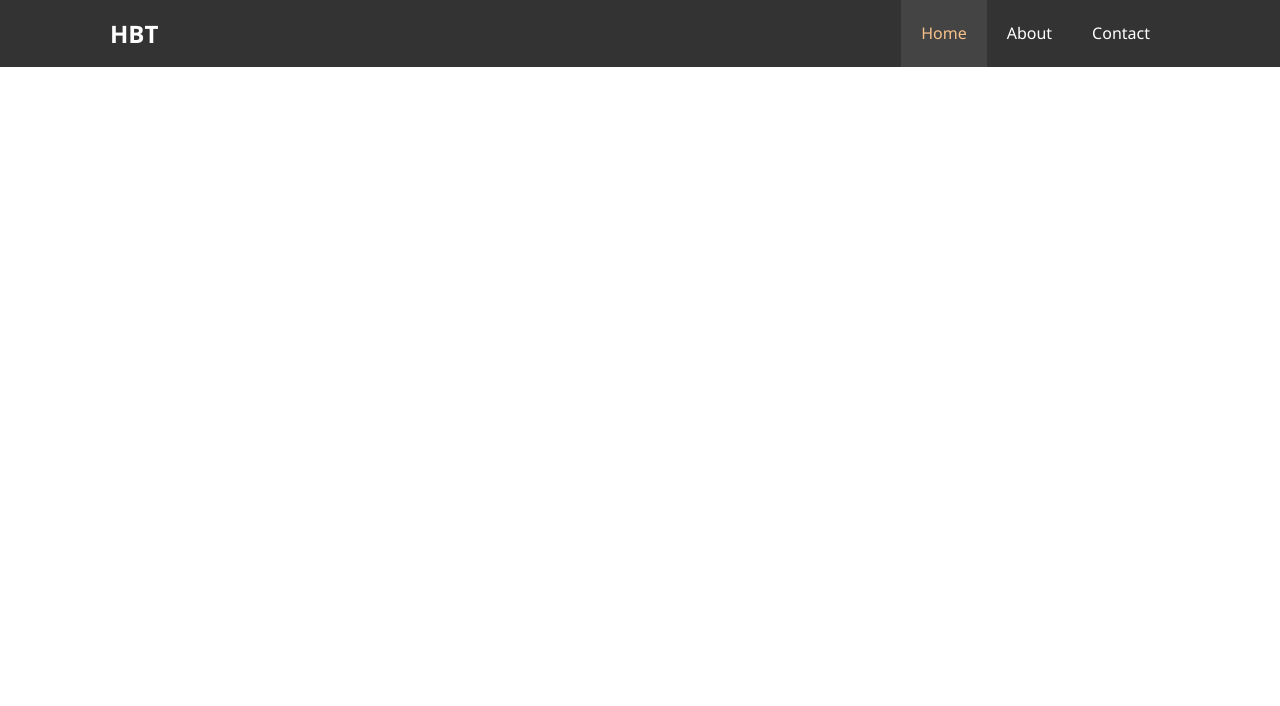
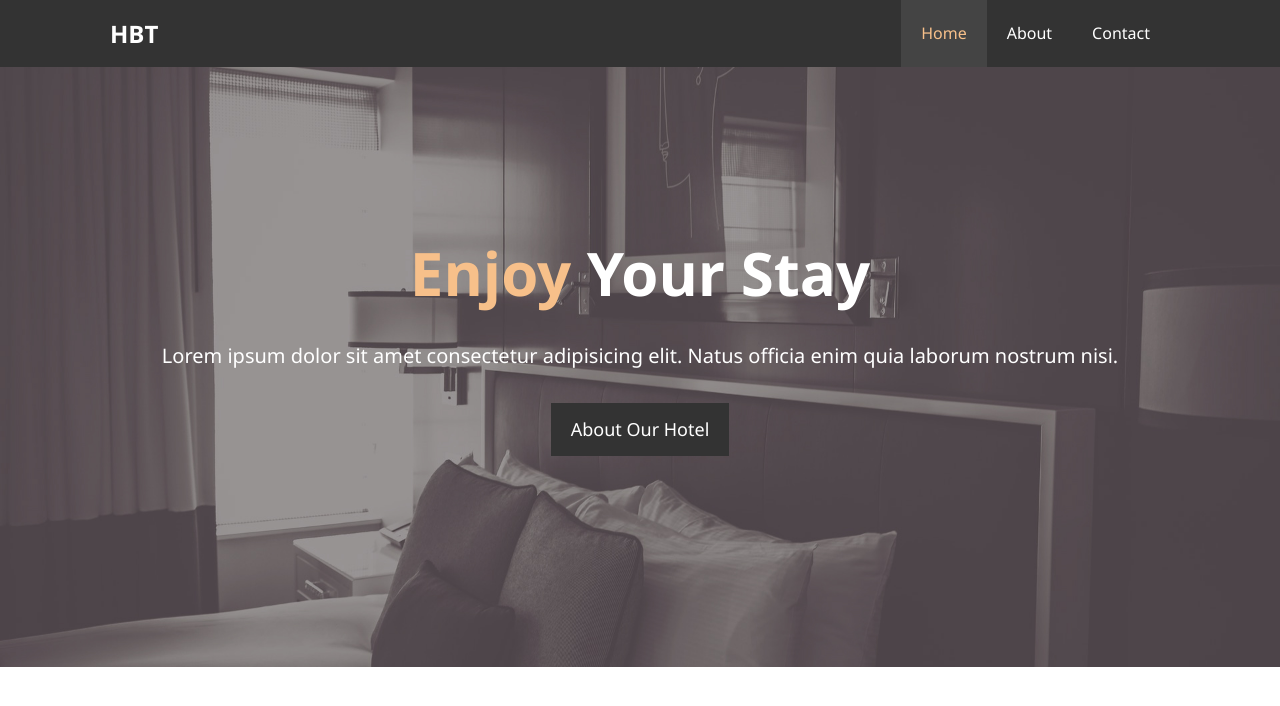
Before and after one commit to midwestdevtech/hotel_website, a plain HTML site: page index.html in a window 1280 px wide. Drawn offline with Linux system fonts and the light colour scheme.

Commit message:
Showcase

```diff
--- a/css/style.css
+++ b/css/style.css
@@ -30,6 +30,29 @@ p {
   max-width: 1100px;
   overflow: auto;
   padding: 0 20px;
+}
+
+.text-primary {
+  color: #f7c08a;
+}
+
+.lead {
+  font-size: 20px;
+}
+
+.btn {
+  display: inline-block;
+  font-size: 18px;
+  color: #fff;
+  background: #333;
+  padding: 13px 20px;
+  border: none;
+  cursor: pointer;
+}
+
+.btn:hover {
+  background: #f7c08a;
+  color: #333;
 }
 
 /* Navbar */
@@ -68,3 +91,25 @@ p {
   background: #444;
   color: #f7c08a;
 }
+
+/* Showcase */
+#showcase {
+  background: url('../img/showcase.jpg') no-repeat center center/cover;
+  height: 600px;
+}
+
+#showcase .showcase-content {
+  color: #fff;
+  text-align: center;
+  padding-top: 170px;
+}
+
+#showcase .showcase-content h1 {
+  font-size: 60px;
+  line-height: 1.2em;
+}
+
+#showcase .showcase-content p {
+  padding-bottom: 20px;
+  line-height: 1.7em;
+}
--- a/index.html
+++ b/index.html
@@ -20,6 +20,15 @@
         </ul>
       </div>
     </nav>
+    <div id="showcase">
+      <div class="container">
+        <div class="showcase-content">
+          <h1><span class="text-primary">Enjoy</span> Your Stay</h1>
+          <p class="lead">Lorem ipsum dolor sit amet consectetur adipisicing elit. Natus officia enim quia laborum nostrum nisi.</p>
+          <a class="btn" href="about.html">About Our Hotel</a>
+        </div>
+      </div>
+    </div>
   </header>
 </body>
 </html>
```
